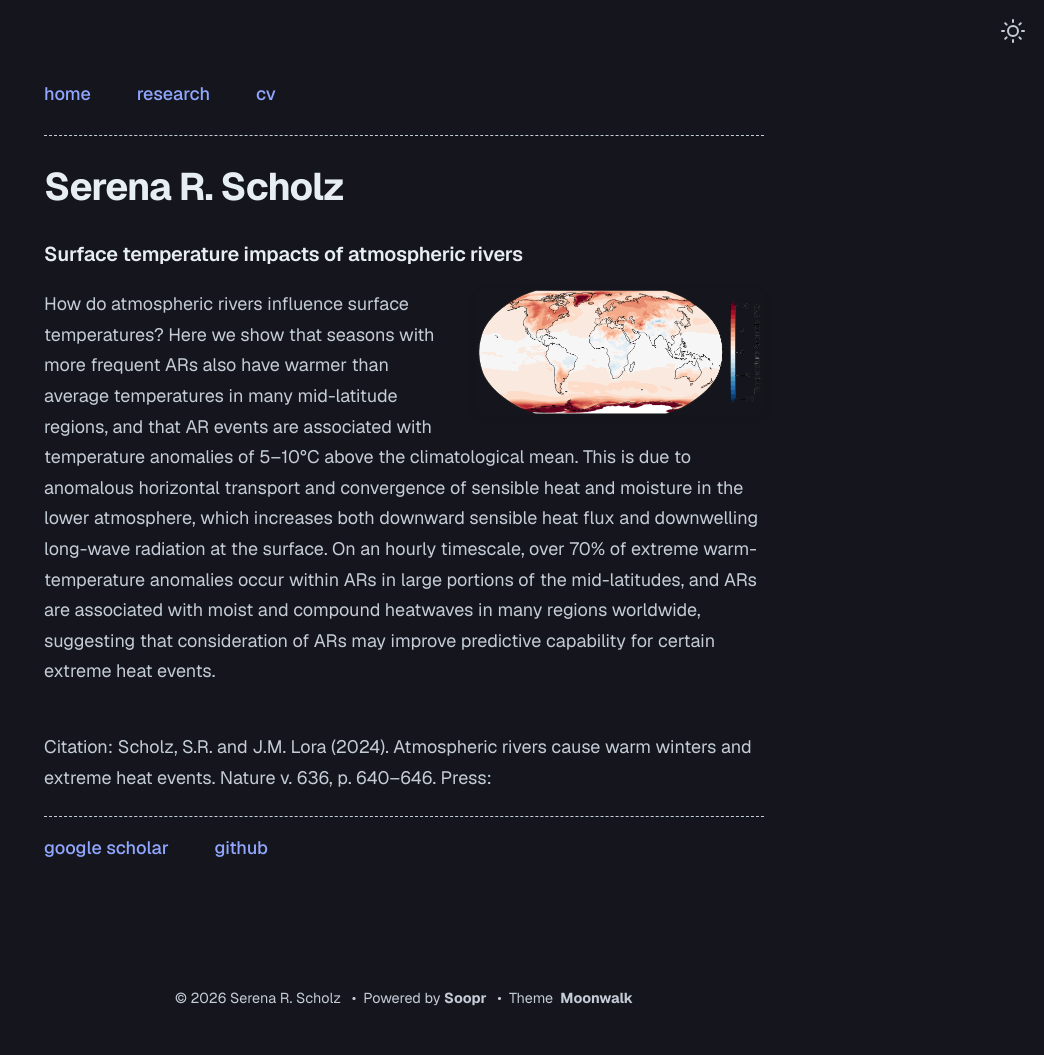
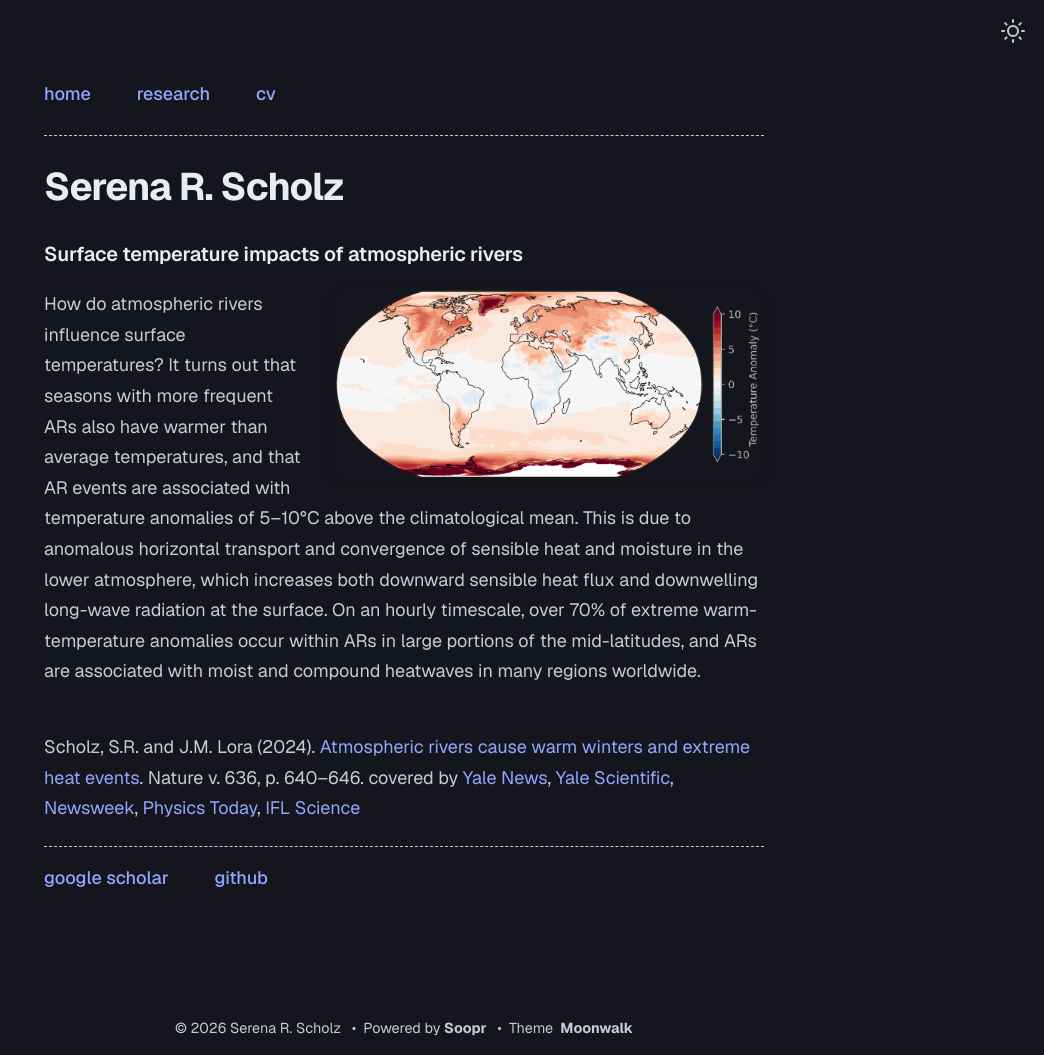
Before and after one commit to serenarscholz/serenarscholz.github.io, a Jekyll site: the page built from research.md, in a window 1280 px wide. Shown: the whole page, without its empty margins (236-1280 px from the left). Built offline with Jekyll 4.4.1, drawn with Linux system fonts in a browser that asks for light colours; before the commit the page ends 1025 px from its top, so only the background shows below that.

Commit message:
Update research.md

```diff
--- a/research.md
+++ b/research.md
@@ -6,13 +6,13 @@ permalink: /research/
 
 ### Surface temperature impacts of atmospheric rivers
 
-<img src="/assets/Fig_forwebsite_transparent.png"
+<img src="/assets/Fig_forwebsite2.png"
      alt="2m temperature anomalies associated with atmospheric rivers"
-     style="float: right; width: 40%; margin: 0 0 1em 1.5em;">
+     style="float: right; width: 60%; margin: 0 0 1em 1.5em;">
 
-How do atmospheric rivers influence surface temperatures? Here we show that seasons with more frequent ARs also have warmer than average temperatures in many mid-latitude regions, and that AR events are associated with temperature anomalies of 5–10°C above the climatological mean. This is due to anomalous horizontal transport and convergence of sensible heat and moisture in the lower atmosphere, which increases both downward sensible heat flux and downwelling long-wave radiation at the surface. On an hourly timescale, over 70% of extreme warm-temperature anomalies occur within ARs in large portions of the mid-latitudes, and ARs are associated with moist and compound heatwaves in many regions worldwide, suggesting that consideration of ARs may improve predictive capability for certain extreme heat events.
+How do atmospheric rivers influence surface temperatures? It turns out that seasons with more frequent ARs also have warmer than average temperatures, and that AR events are associated with temperature anomalies of 5–10°C above the climatological mean. This is due to anomalous horizontal transport and convergence of sensible heat and moisture in the lower atmosphere, which increases both downward sensible heat flux and downwelling long-wave radiation at the surface. On an hourly timescale, over 70% of extreme warm-temperature anomalies occur within ARs in large portions of the mid-latitudes, and ARs are associated with moist and compound heatwaves in many regions worldwide.
 
 <div style="clear: both;"></div>
 
-Citation: Scholz, S.R. and J.M. Lora (2024). Atmospheric rivers cause warm winters and extreme heat events. Nature v. 636, p. 640–646.
-Press:
+Scholz, S.R. and J.M. Lora (2024). [Atmospheric rivers cause warm winters and extreme heat events](https://doi.org/10.1038/s41586-024-08238-7). Nature v. 636, p. 640–646.
+covered by [Yale News](https://news.yale.edu/2024/12/18/intense-ribbons-rain-also-bring-heat-yale-scientists-say), [Yale Scientific](https://www.yalescientific.org/2025/04/rings-of-fire/), [Newsweek](https://www.newsweek.com/atmospheric-river-extreme-heat-heatwave-temperature-weather-us-2002742), [Physics Today](https://physicstoday.aip.org/news/atmospheric-rivers-bring-anomalously-high-temperatures), [IFL Science](https://www.iflscience.com/atmospheric-rivers-are-influencing-unseasonably-warm-winters-and-heatwaves-77304)
```
